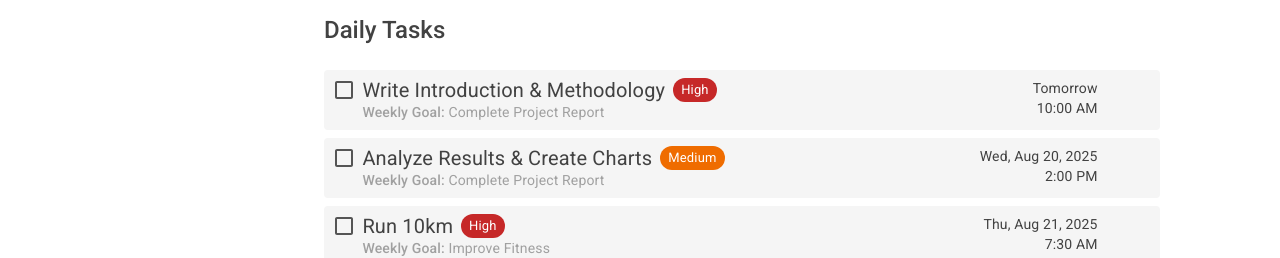
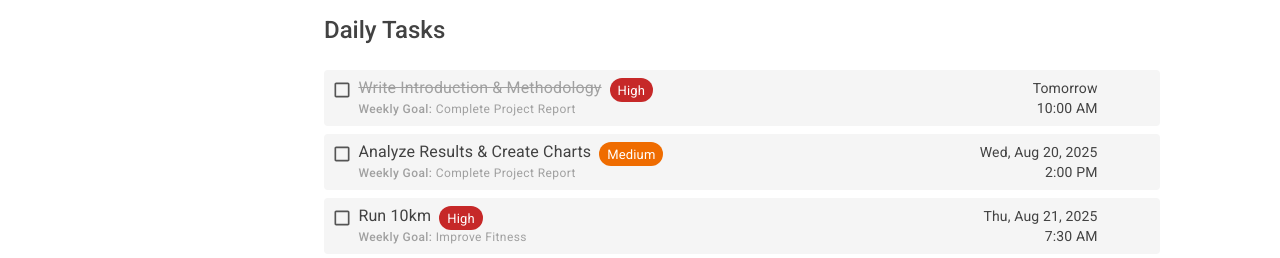
Before and after one commit to msadawi1/Taskit-task-management-dashboard, a React (Create React App) app: page / in a window 1280 px wide. Shown: the part 560-818 px from the top of the page. Built offline with nearby package versions, Linux system fonts and the light colour scheme; some icons are missing.

Commit message:
Add checkbox functionality

```diff
--- a/src/components/Task.jsx
+++ b/src/components/Task.jsx
@@ -2,7 +2,6 @@ import React, { useState } from "react";
 import dayjs from "dayjs";
 import Paper from '@mui/material/Paper'
 import Grid from '@mui/material/Grid';
-import Box from "@mui/material/Box";
 import Typography from '@mui/material/Typography';
 import Checkbox from '@mui/material/Checkbox';
 import Chip from '@mui/material/Chip';
@@ -22,9 +21,10 @@ const priortyText = {
 };
 
 export default function Task(props) {
-    const [isChecked, setChecked] = useState(false);
+    const [isChecked, setChecked] = useState(props.status);
     function toggleCheck() {
         setChecked(!isChecked);
+        props.onCheck(props.id);
     }
     function formatDate(d) {
         const today = dayjs();
@@ -41,18 +41,22 @@ export default function Task(props) {
         <Paper elevation={0} sx={{ p: 1 }}>
             <Grid container rowSpacing={1} columnSpacing={0.8} sx={{ width: "100%" }} alignItems='flex-start'>
                 <Grid size="auto">
-                    <Checkbox onClick={toggleCheck} variant='contained' color='primary' disableelevation="true" sx={{ fontWeight: "400", borderRadius: 4, p: 0 }} />
+                    <Checkbox onClick={toggleCheck} size="small" variant='contained' color='primary' disableelevation="true" sx={{ fontWeight: "400", borderRadius: 4, p: 0 }} />
                 </Grid>
-                <Grid size="grow" sx={{ display: 'flex', flexDirection: 'column' }}>
-                    <Box sx={{ display: 'flex' }}>
-                        <Typography variant='h6' fontWeight={400} sx={{ lineHeight: 1.2, textDecoration: isChecked ? 'line-through' : 'none', color: isChecked ? 'secondary.dark' : 'primary.main' }}>
+                <Grid size="grow" container spacing={0} direction='row' sx={{ p: 0, m: 0 }}>
+                    <Grid size='auto'>
+                        <Typography variant='subtitle1' fontWeight={400} sx={{ lineHeight: 1.2, textDecoration: isChecked ? 'line-through' : 'none', color: isChecked ? 'secondary.dark' : 'primary.main' }}>
                             {props.title}
                         </Typography>
+                    </Grid>
+                    <Grid size='auto'>
                         <Chip label={priortyText[props.priority]} color={priorityColors[props.priority]} size="small" sx={{ ml: 1 }} />
-                    </Box>
-                    <Typography variant='body2' color="secondary.dark">
-                        <strong style={{ fontWeight: 500 }}>Weekly Goal:</strong> {props.goal.title}
-                    </Typography>
+                    </Grid>
+                    <Grid size={12}>
+                        <Typography variant='caption' color="secondary.dark" sx={{ display: "block", lineHeight: 1.2, m: 0 }}>
+                            <strong style={{ fontWeight: 500 }}>Weekly Goal:</strong> {props.goal.title}
+                        </Typography>
+                    </Grid>
                 </Grid>
                 <Grid
                     size="auto"
--- a/src/components/Tasks.jsx
+++ b/src/components/Tasks.jsx
@@ -13,7 +13,7 @@ export default function TaskSection(props) {
             priority: 0,
             weeklyGoalId: 1,
             dueDate: dayjs("2025-08-19T10:00:00"),
-            status: "completed"
+            status: true
         },
         {
             id: 2,
@@ -21,7 +21,7 @@ export default function TaskSection(props) {
             priority: 1,
             weeklyGoalId: 1,
             dueDate: dayjs("2025-08-20T14:00:00"),
-            status: "in-progress"
+            status: false
         },
         {
             id: 3,
@@ -29,7 +29,7 @@ export default function TaskSection(props) {
             priority: 0,
             weeklyGoalId: 2,
             dueDate: dayjs("2025-08-21T07:30:00"),
-            status: "in-progress"
+            status: false
         },
         {
             id: 4,
@@ -37,7 +37,7 @@ export default function TaskSection(props) {
             priority: 2,
             weeklyGoalId: 2,
             dueDate: dayjs("2025-08-19T18:30:00"),
-            status: "completed"
+            status: true
         },
         {
             id: 5,
@@ -45,7 +45,7 @@ export default function TaskSection(props) {
             priority: 0,
             weeklyGoalId: 3,
             dueDate: dayjs("2025-08-17T20:00:00"),
-            status: "completed"
+            status: true
         }
     ]);
     function addTask(title, goalId, priority, dueDate) {
@@ -57,24 +57,29 @@ export default function TaskSection(props) {
             dueDate: dueDate,
         }]);
     }
+    function completeTask(id) {
+        setTasks(prevValue => prevValue.map(task => task.id === id ? {...task, status: !task.status} : task ));
+    }
     function removeTask(id) {
         setTasks(prevTasks => prevTasks.filter(task => task.id !== id));
     }
     return (
-        <Grid container spacing={1} sx={{width: '100%'}}>
-            <Grid size={12} sx={{ mb: 2 }}>
+        <Grid container spacing={1} sx={{ width: '100%' }}>
+            <Grid size={12}>
                 <Typography variant='h5' fontWeight={500} color="primary">Daily Tasks</Typography>
             </Grid>
-            {tasks.map(task =>
-                <Grid key={task.id} size={12}>
-                    <Task {...task} goal={props.goals.find(goal => goal.id === task.weeklyGoalId)} onHide={removeTask} />
-                </Grid>
-            )}
-            <Grid size={12} sx={{mt: 2}}>
+            <Grid container sx={{maxHeight: '250px', overflowY: 'scroll', m: 0, pt: 2}}>
+                {tasks.map(task =>
+                    <Grid key={task.id} size={12}>
+                        <Task onCheck={completeTask} {...task} goal={props.goals.find(goal => goal.id === task.weeklyGoalId)} onHide={removeTask} />
+                    </Grid>
+                )}
+            </Grid>
+            <Grid size={12} sx={{ mt: 2 }}>
                 <Typography variant='h6' fontWeight={500} color="primary">New Task</Typography>
             </Grid>
             <Grid size={12}>
-                <TaskForm onAdd={addTask} weeklyGoals={props.goals}/>
+                <TaskForm onAdd={addTask} weeklyGoals={props.goals} />
             </Grid>
         </Grid>
     );
```
